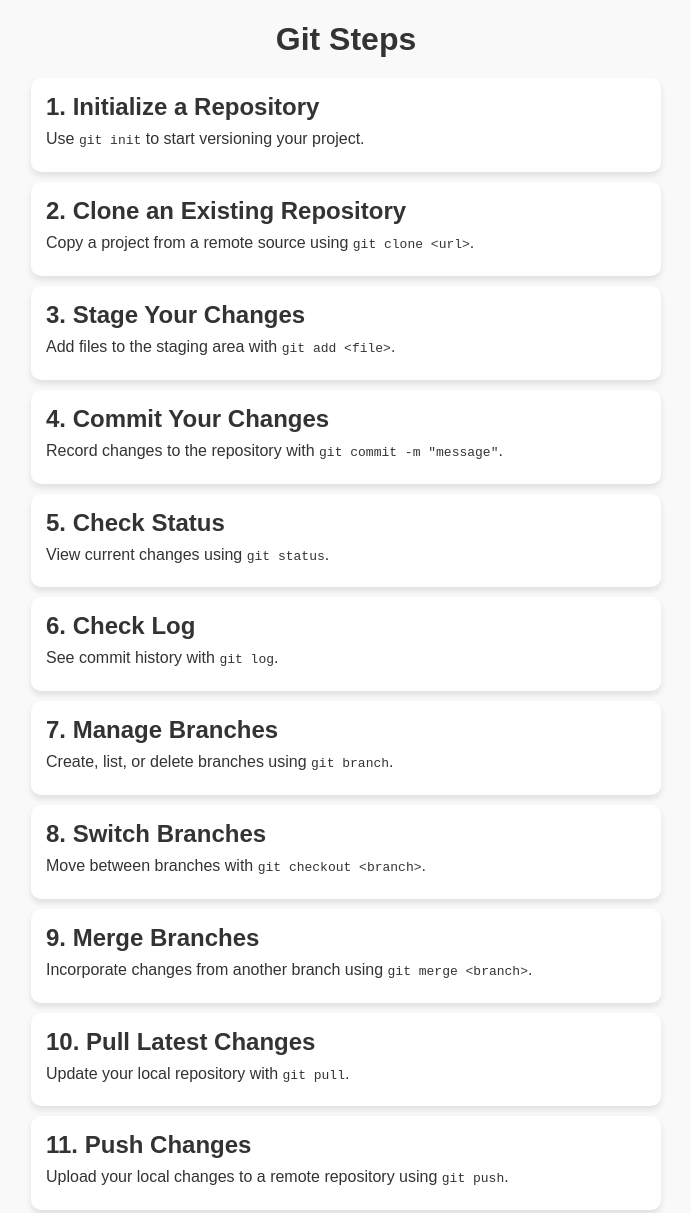
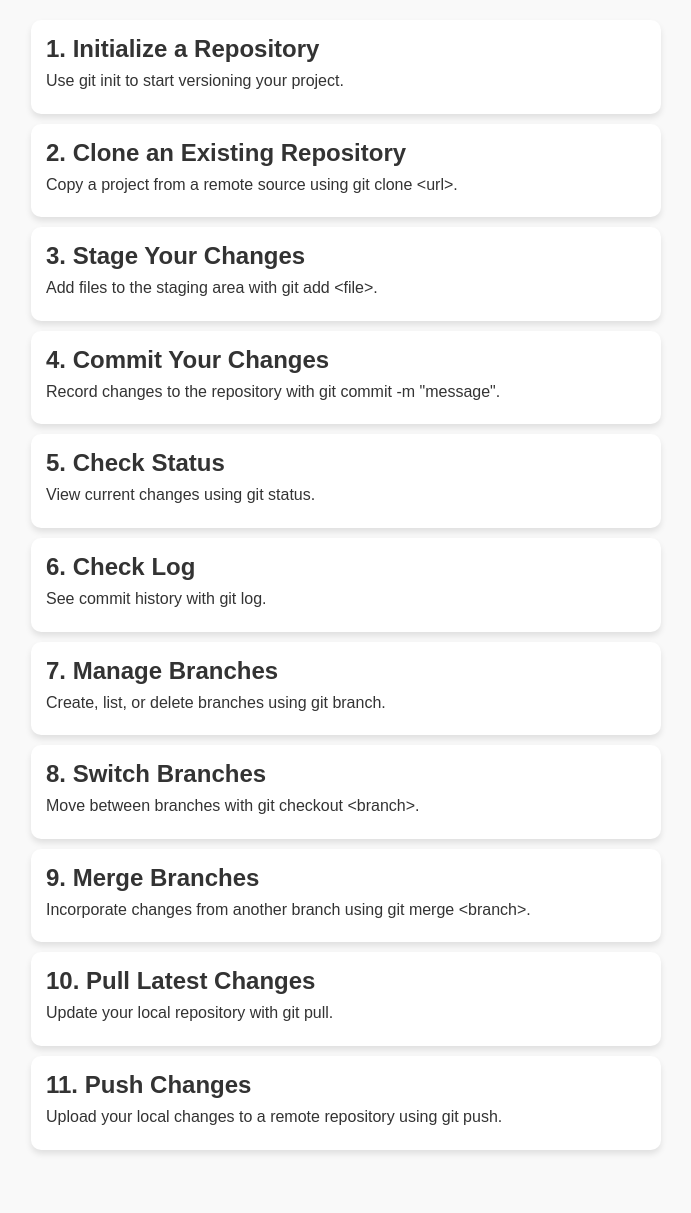
Before and after one commit to Subash7-RN/git-stash, a plain HTML site: page index.html in a window 1280 px wide. Shown: the top 1213 px of the page, without its empty margins (294-985 px from the left). After the commit the page ends 1170 px from the top, so only its background shows below. Drawn offline with Linux system fonts and the light colour scheme.

Commit message:
simplified code

```diff
--- a/index.html
+++ b/index.html
@@ -11,12 +11,6 @@
             margin: 20px;
             background-color: #f9f9f9;
             color: #333;
-        }
-
-        h1 {
-            font-size: 2em;
-            text-align: center;
-            margin-bottom: 20px;
         }
 
         .card {
@@ -46,50 +40,49 @@
 </head>
 
 <body>
-    <h1>Git Steps</h1>
     <div class="card">
         <h2>1. Initialize a Repository</h2>
-        <p>Use <code>git init</code> to start versioning your project.</p>
+        <p>Use git init to start versioning your project.</p>
     </div>
     <div class="card">
         <h2>2. Clone an Existing Repository</h2>
-        <p>Copy a project from a remote source using <code>git clone &lt;url&gt;</code>.</p>
+        <p>Copy a project from a remote source using git clone &lt;url&gt;.</p>
     </div>
     <div class="card">
         <h2>3. Stage Your Changes</h2>
-        <p>Add files to the staging area with <code>git add &lt;file&gt;</code>.</p>
+        <p>Add files to the staging area with git add &lt;file&gt;.</p>
     </div>
     <div class="card">
         <h2>4. Commit Your Changes</h2>
-        <p>Record changes to the repository with <code>git commit -m "message"</code>.</p>
+        <p>Record changes to the repository with git commit -m "message".</p>
     </div>
     <div class="card">
         <h2>5. Check Status</h2>
-        <p>View current changes using <code>git status</code>.</p>
+        <p>View current changes using git status.</p>
     </div>
     <div class="card">
         <h2>6. Check Log</h2>
-        <p>See commit history with <code>git log</code>.</p>
+        <p>See commit history with git log.</p>
     </div>
     <div class="card">
         <h2>7. Manage Branches</h2>
-        <p>Create, list, or delete branches using <code>git branch</code>.</p>
+        <p>Create, list, or delete branches using git branch.</p>
     </div>
     <div class="card">
         <h2>8. Switch Branches</h2>
-        <p>Move between branches with <code>git checkout &lt;branch&gt;</code>.</p>
+        <p>Move between branches with git checkout &lt;branch&gt;.</p>
     </div>
     <div class="card">
         <h2>9. Merge Branches</h2>
-        <p>Incorporate changes from another branch using <code>git merge &lt;branch&gt;</code>.</p>
+        <p>Incorporate changes from another branch using git merge &lt;branch&gt;.</p>
     </div>
     <div class="card">
         <h2>10. Pull Latest Changes</h2>
-        <p>Update your local repository with <code>git pull</code>.</p>
+        <p>Update your local repository with git pull.</p>
     </div>
     <div class="card">
         <h2>11. Push Changes</h2>
-        <p>Upload your local changes to a remote repository using <code>git push</code>.</p>
+        <p>Upload your local changes to a remote repository using git push.</p>
     </div>
 </body>
 
```
